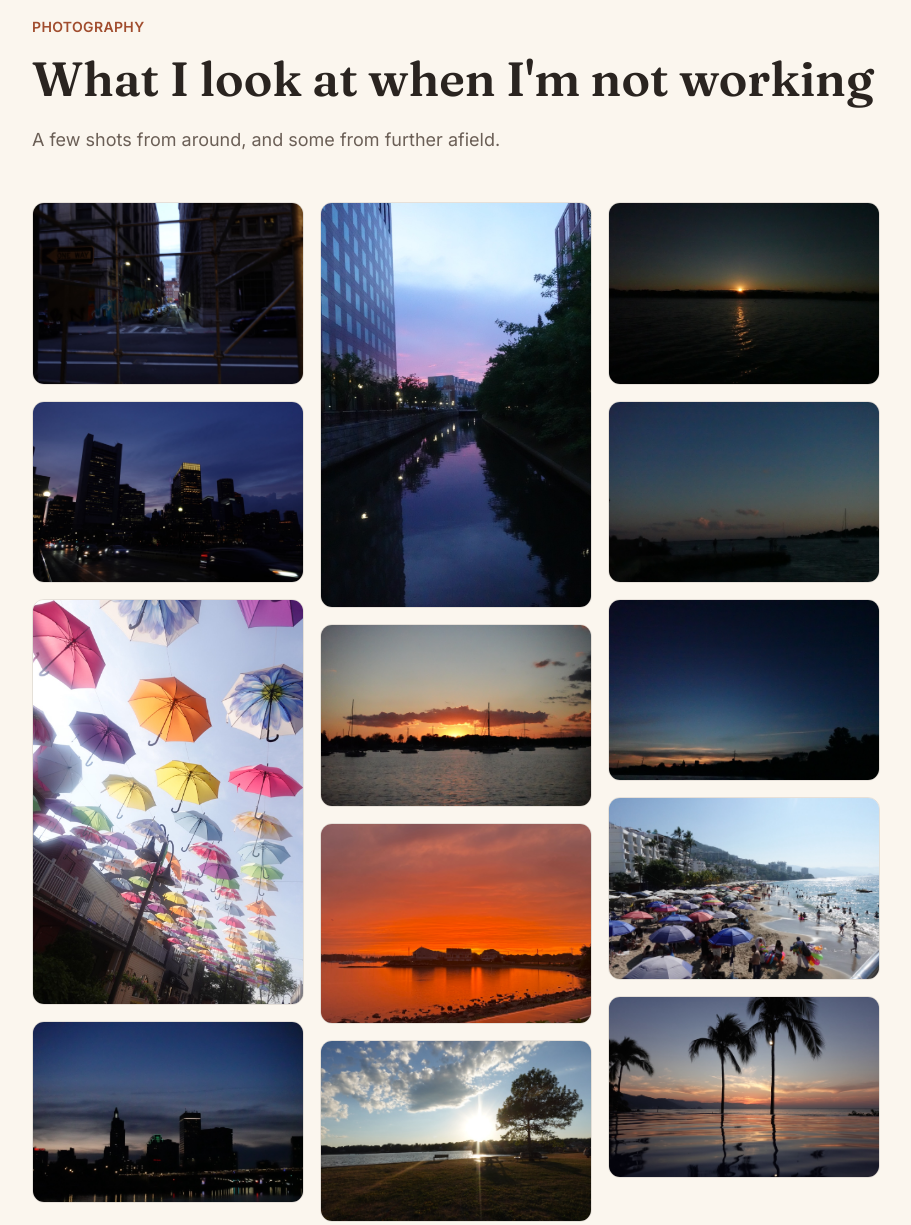
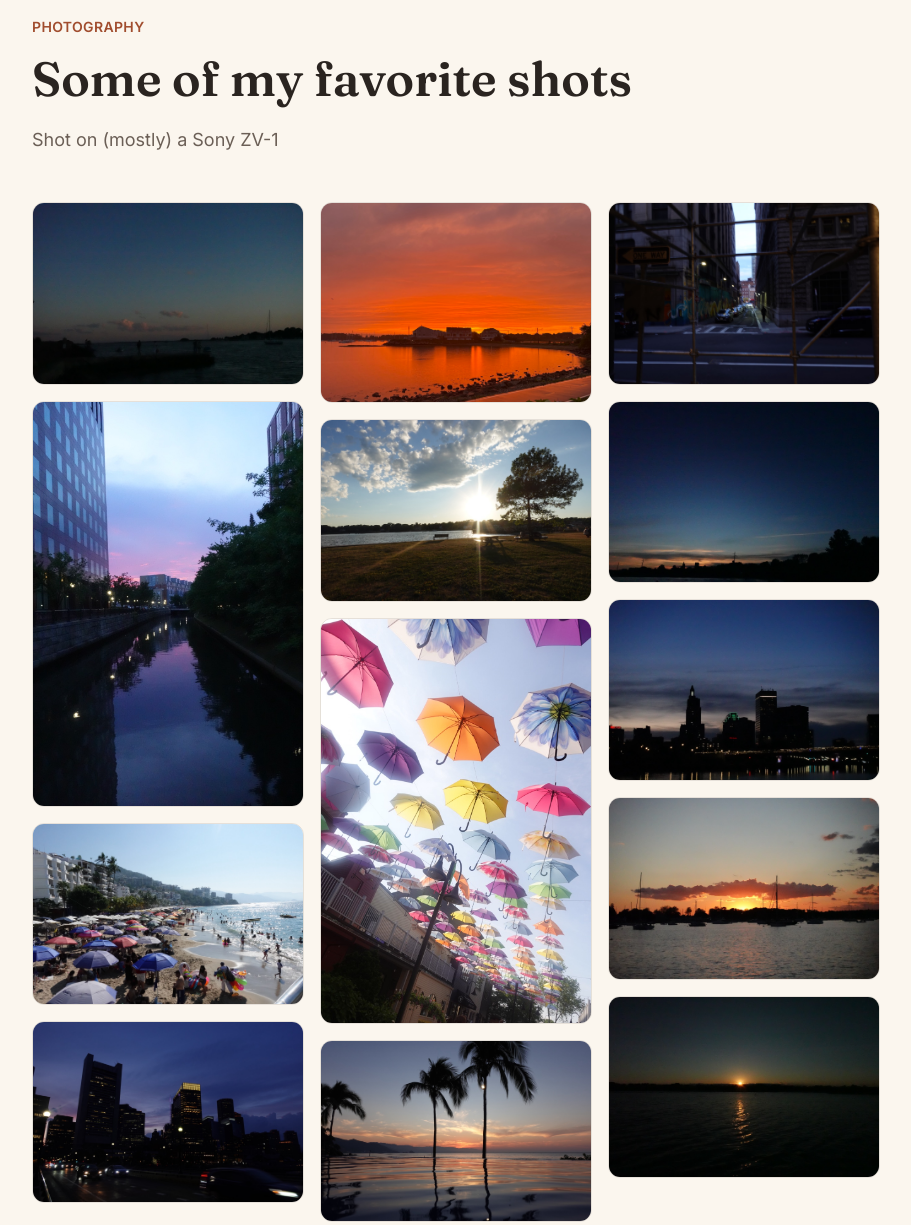
Before and after one commit to aarithv/aarithv.github.io, an Astro site: page /photography in a window 1280 px wide. Shown: the part 140-1365 px from the top of the page, without its empty margins (184-1095 px from the left). Built offline with nearby package versions, Linux system fonts and the light colour scheme; Astro itself is replaced by a stand-in of ours.

Commit message:
Shuffle photo order on photography page

```diff
--- a/src/pages/photography.astro
+++ b/src/pages/photography.astro
@@ -5,19 +5,19 @@ import PhotoGrid from '../components/PhotoGrid.astro';
 // public/ isn't part of Vite's module graph, so it can't be globbed at build
 // time — list filenames here. Adding a real photo is a one-line addition.
 const photoFiles = [
-  { filename: 'bos_street_shot_1.jpeg', alt: 'Street scene in Boston' },
-  { filename: 'bos_street_shot_2.jpeg', alt: 'Street scene in Boston' },
-  { filename: 'newp_umbrellas.jpeg', alt: 'Umbrellas in Newport' },
-  { filename: 'prov_skyline_1.jpeg', alt: 'Providence skyline' },
-  { filename: 'prov_river_pink_sunset.jpeg', alt: 'Pink sunset over the river in Providence' },
-  { filename: 'bris_park_sunset.jpeg', alt: 'Sunset over a park in Bristol' },
-  { filename: 'bris_rest_sunset.jpeg', alt: 'Sunset view from a restaurant in Bristol' },
-  { filename: 'warr_park_sun.jpeg', alt: 'Sunlight in a park in Warren' },
-  { filename: 'warr_park_sunset_1.jpeg', alt: 'Sunset in a park in Warren' },
-  { filename: 'warr_park_sunset_2.jpeg', alt: 'Sunset in a park in Warren' },
-  { filename: 'warr_park_sunset_3.jpeg', alt: 'Sunset in a park in Warren' },
-  { filename: 'pv_beach.jpeg', alt: 'Beach view' },
-  { filename: 'pv_inf_pool.jpeg', alt: 'Infinity pool overlooking the water' },
+  { filename: 'warr_park_sunset_2.jpeg', alt: 'Sony ZV-1' },
+  { filename: 'prov_river_pink_sunset.jpeg', alt: 'Sony ZV-1' },
+  { filename: 'pv_beach.jpeg', alt: 'Sony ZV-1' },
+  { filename: 'bos_street_shot_2.jpeg', alt: 'Sony ZV-1' },
+  { filename: 'bris_rest_sunset.jpeg', alt: 'iPhone 16' },
+  { filename: 'warr_park_sun.jpeg', alt: 'Sony ZV-1' },
+  { filename: 'newp_umbrellas.jpeg', alt: 'Sony ZV-1' },
+  { filename: 'pv_inf_pool.jpeg', alt: 'Sony ZV-1' },
+  { filename: 'bos_street_shot_1.jpeg', alt: 'Sony ZV-1' },
+  { filename: 'warr_park_sunset_3.jpeg', alt: 'Sony ZV-1' },
+  { filename: 'prov_skyline_1.jpeg', alt: 'Sony ZV-1' },
+  { filename: 'bris_park_sunset.jpeg', alt: 'Sony ZV-1' },
+  { filename: 'warr_park_sunset_1.jpeg', alt: 'Sony ZV-1' },
 ];
 
 const photos = photoFiles.map(({ filename, alt }) => ({
@@ -28,17 +28,17 @@ const photos = photoFiles.map(({ filename, alt }) => ({
 
 <BaseLayout
   title="Photography — Aarith Veerabhadran"
-  description="What I look at when I'm not working."
+  description="Some of my favorite shots"
 >
   <section class="mx-auto max-w-4xl px-6 py-20">
     <p class="mb-3 font-sans text-sm font-semibold uppercase tracking-wide text-terracotta-dark">
       Photography
     </p>
     <h1 class="font-serif text-4xl font-semibold leading-tight text-ink sm:text-5xl">
-      What I look at when I'm not working
+      Some of my favorite shots
     </h1>
     <p class="mt-4 max-w-xl text-lg leading-relaxed text-ink-soft">
-      A few shots from around, and some from further afield.
+      Shot on (mostly) a Sony ZV-1
     </p>
 
     <div class="mt-12">
```
